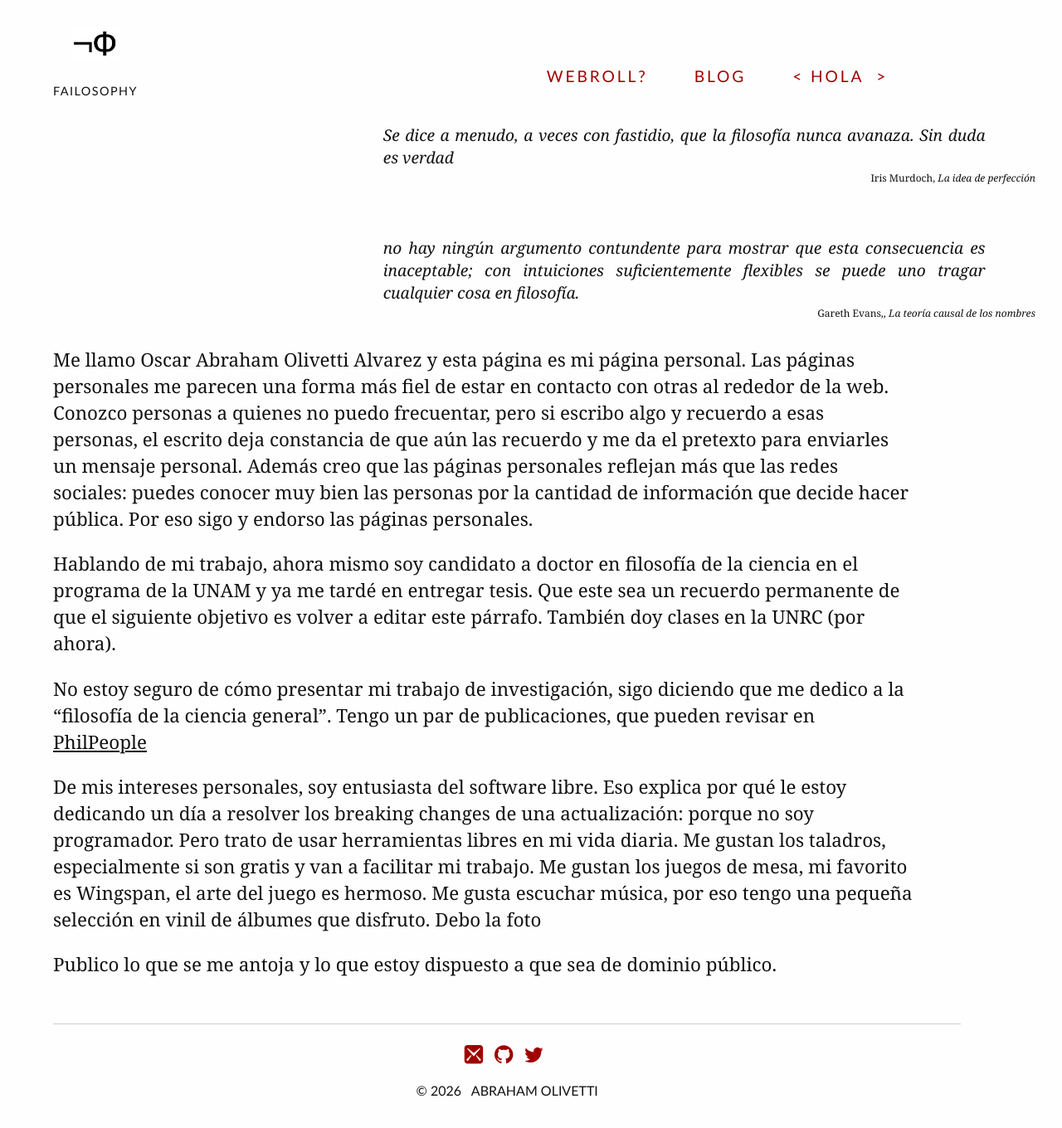
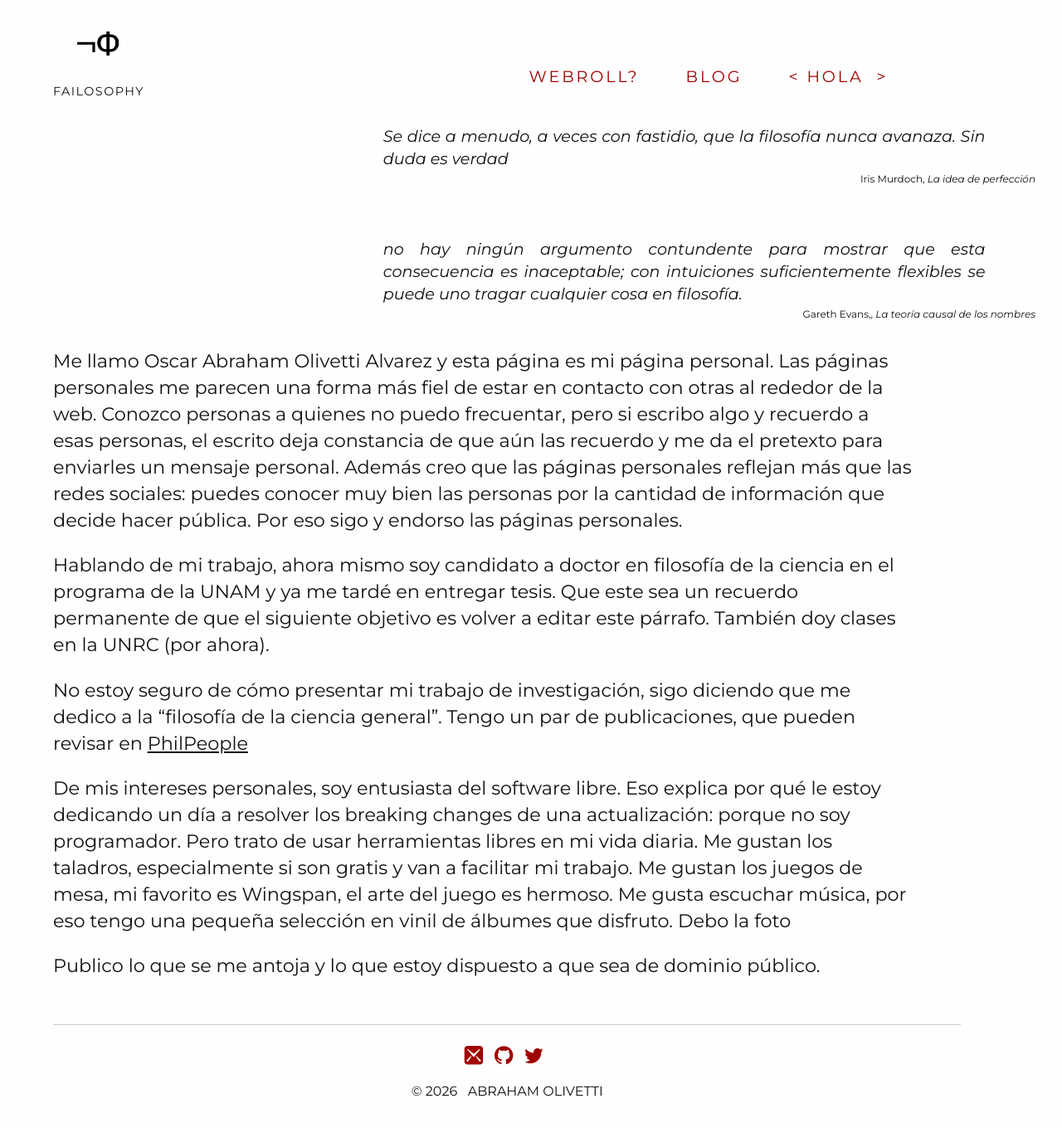
Before and after one commit to Oiuhukt/failosophy, a Jekyll site: the page built from index.md, in a window 1280 px wide. Shown: the whole page at 83% size. Built offline with Jekyll 4.4.1, drawn with Linux system fonts in a browser that asks for light colours; some web fonts are replaced.

Commit message:
modificando fontface

```diff
--- a/_includes/head.html
+++ b/_includes/head.html
@@ -8,7 +8,7 @@
 
   <!-- Google Fonts loaded here depending on setting in _data/options.yml true loads font, blank does not-->
   {% if site.data.options.lato_font_load %}
-    <link href='//fonts.googleapis.com/css?family=Lato:400,400italic' rel='stylesheet' type='text/css'>
+    <link href='https://fonts.googleapis.com/css2?family=Montserrat:ital,wght@0,300;0,400;0,500;0,600;1,300;1,400&display=swap' rel='stylesheet' type='text/css'>
   {% endif %}
 
 <!-- Load up MathJax script if needed ... specify in /_data/options.yml file-->
--- a/css/tufte.scss
+++ b/css/tufte.scss
@@ -9,9 +9,9 @@
 $link-style: underline;
 $border-color: $text-color;
 
-/* Simplified fonts - keep the classic feel */
-$body-font: Georgia, "Times New Roman", Times, serif;
-$sans-font: "Gill Sans", "Gill Sans MT", "Gotham Narrow", "Lato", sans-serif;
+/* Montserrat for everything */
+$body-font: "Montserrat", "Helvetica Neue", Arial, sans-serif;
+$sans-font: "Montserrat", "Helvetica Neue", Arial, sans-serif;
 $code-font: "Consolas", "Liberation Mono", "Menlo", "Courier", monospace;
 
 // Imports to create final
@@ -34,9 +34,6 @@
 }
 
 /* Spanish hyphenation */
-html {
-    lang: es;
-}
 
 body,
 p,
```
